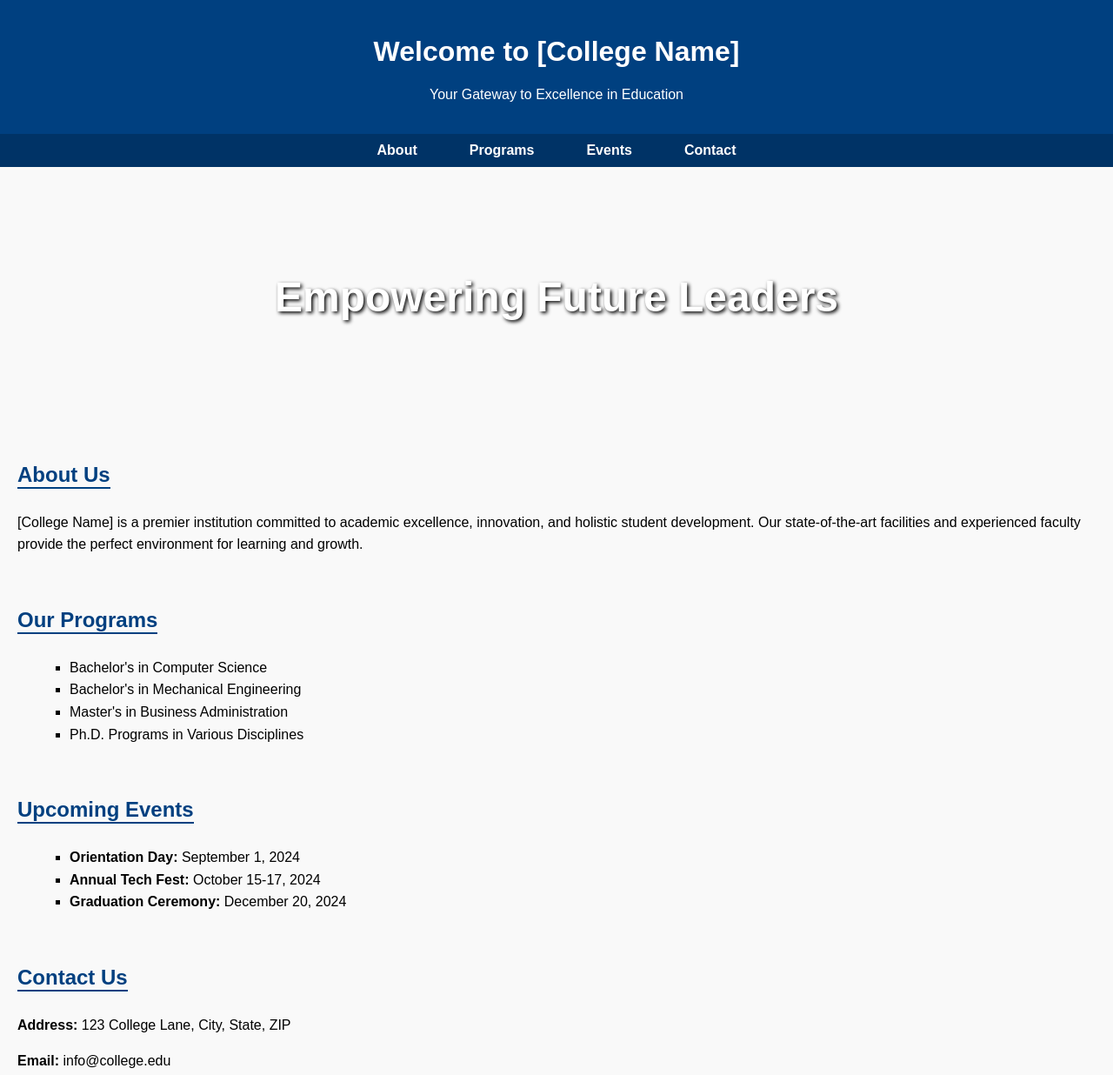
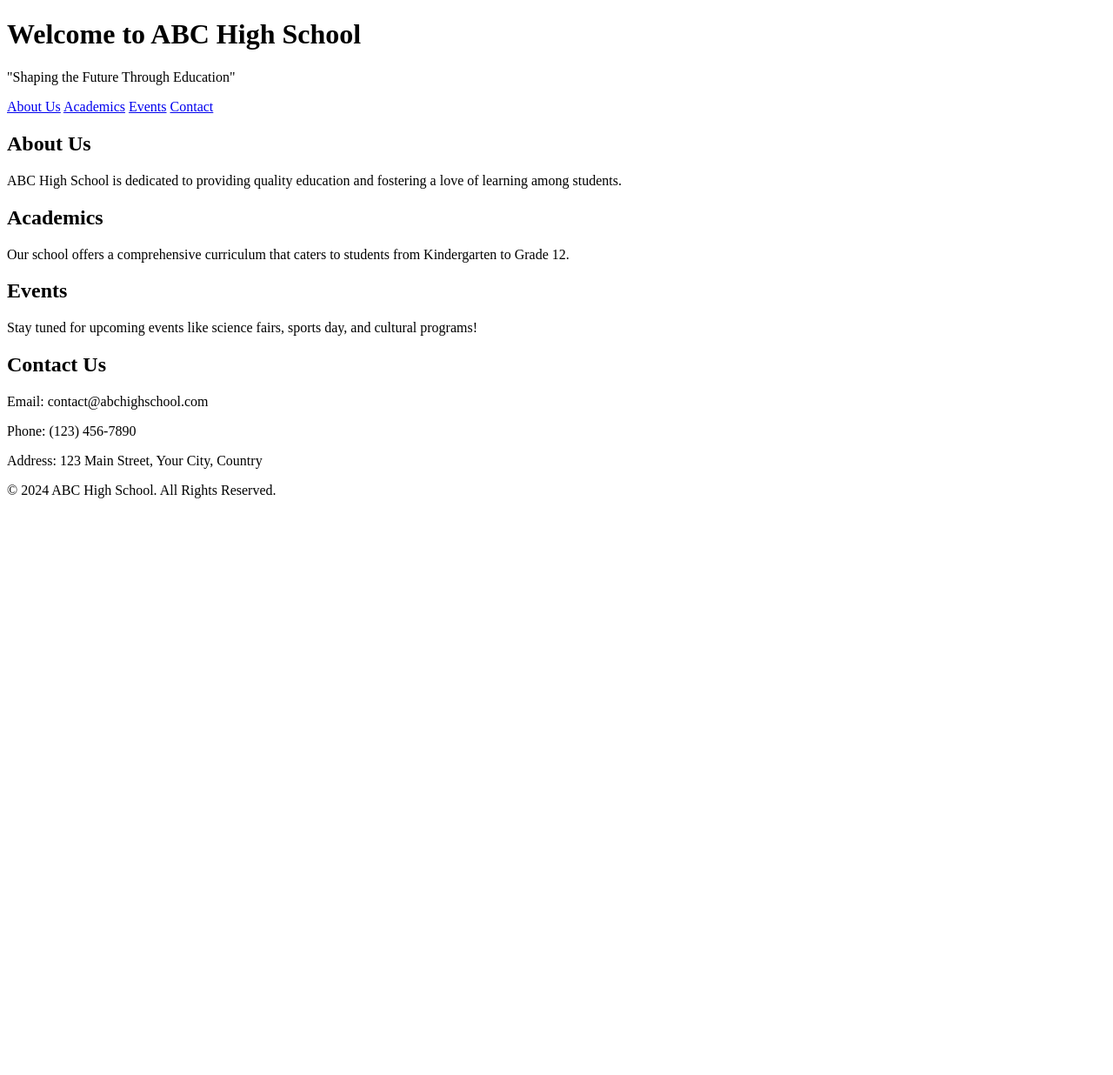
Before and after one commit to kajal-2004/ICP-WORKSHOP-PROJECT, a website: page index.html in a window 1280 px wide. Shown: the top 1236 px of the page at 87% size. After the commit the page ends 800 px from the top, so only its background shows below. Drawn offline with Linux system fonts and the light colour scheme.

Commit message:
Update index.html

```diff
--- a/index.html
+++ b/index.html
@@ -1,152 +1,46 @@
 <!DOCTYPE html>
 <html lang="en">
-
 <head>
     <meta charset="UTF-8">
     <meta name="viewport" content="width=device-width, initial-scale=1.0">
-    <title>Welcome to College Name</title>
-    <style>
-        body {
-            font-family: Arial, sans-serif;
-            margin: 0;
-            padding: 0;
-            background-color: #f9f9f9;
-        }
-
-        header {
-            background-color: #004080;
-            color: white;
-            text-align: center;
-            padding: 20px 0;
-        }
-
-        nav {
-            background-color: #003366;
-            display: flex;
-            justify-content: center;
-            padding: 10px 0;
-        }
-
-        nav ul {
-            list-style: none;
-            margin: 0;
-            padding: 0;
-            display: flex;
-        }
-
-        nav ul li {
-            margin: 0 15px;
-        }
-
-        nav ul li a {
-            color: white;
-            text-decoration: none;
-            font-weight: bold;
-            padding: 8px 15px;
-            border-radius: 5px;
-        }
-
-        nav ul li a:hover {
-            background-color: #0059b3;
-        }
-
-        .banner {
-            background: url('college-banner.jpg') no-repeat center center/cover;
-            height: 300px;
-            display: flex;
-            align-items: center;
-            justify-content: center;
-            color: white;
-            text-shadow: 2px 2px 4px #000;
-        }
-
-        .banner h1 {
-            font-size: 3rem;
-        }
-
-        .content {
-            padding: 20px;
-        }
-
-        .section {
-            margin-bottom: 40px;
-        }
-
-        .section h2 {
-            color: #004080;
-            margin-bottom: 10px;
-            border-bottom: 2px solid #004080;
-            display: inline-block;
-        }
-
-        .section p, .section ul {
-            font-size: 1rem;
-            line-height: 1.6;
-        }
-
-        .section ul {
-            list-style-type: square;
-            margin-left: 20px;
-        }
-
-        footer {
-            background-color: #003366;
-            color: white;
-            text-align: center;
-            padding: 15px 0;
-            position: relative;
-            bottom: 0;
-            width: 100%;
-        }
-    </style>
+    <title>ABC High School</title>
 </head>
-
 <body>
     <header>
-        <h1>Welcome to [College Name]</h1>
-        <p>Your Gateway to Excellence in Education</p>
+        <h1>Welcome to ABC High School</h1>
+        <p>"Shaping the Future Through Education"</p>
     </header>
 
     <nav>
-        <ul>
-            <li><a href="#about">About</a></li>
-            <li><a href="#programs">Programs</a></li>
-            <li><a href="#events">Events</a></li>
-            <li><a href="#contact">Contact</a></li>
-        </ul>
+        <a href="#about">About Us</a>
+        <a href="#academics">Academics</a>
+        <a href="#events">Events</a>
+        <a href="#contact">Contact</a>
     </nav>
 
-    <div class="banner">
-        <h1>Empowering Future Leaders</h1>
+    <div>
+        <div id="about">
+            <h2>About Us</h2>
+            <p>ABC High School is dedicated to providing quality education and fostering a love of learning among students.</p>
+        </div>
+        <div id="academics">
+            <h2>Academics</h2>
+            <p>Our school offers a comprehensive curriculum that caters to students from Kindergarten to Grade 12.</p>
+        </div>
+        <div id="events">
+            <h2>Events</h2>
+            <p>Stay tuned for upcoming events like science fairs, sports day, and cultural programs!</p>
+        </div>
+        <div id="contact">
+            <h2>Contact Us</h2>
+            <p>Email: contact@abchighschool.com</p>
+            <p>Phone: (123) 456-7890</p>
+            <p>Address: 123 Main Street, Your City, Country</p>
+        </div>
     </div>
 
-    <div class="content">
-        <section class="section" id="about">
-            <h2>About Us</h2>
-            <p>[College Name] is a premier institution committed to academic excellence, innovation, and holistic student development. Our state-of-the-art facilities and experienced faculty provide the perfect environment for learning and growth.</p>
-        </section>
-
-        <section class="section" id="programs">
-            <h2>Our Programs</h2>
-            <ul>
-                <li>Bachelor's in Computer Science</li>
-                <li>Bachelor's in Mechanical Engineering</li>
-                <li>Master's in Business Administration</li>
-                <li>Ph.D. Programs in Various Disciplines</li>
-            </ul>
-        </section>
-
-        <section class="section" id="events">
-            <h2>Upcoming Events</h2>
-            <ul>
-                <li><strong>Orientation Day:</strong> September 1, 2024</li>
-                <li><strong>Annual Tech Fest:</strong> October 15-17, 2024</li>
-                <li><strong>Graduation Ceremony:</strong> December 20, 2024</li>
-            </ul>
-        </section>
-
-        <section class="section" id="contact">
-            <h2>Contact Us</h2>
-            <p><strong>Address:</strong> 123 College Lane, City, State, ZIP</p>
-            <p><strong>Email:</strong> info@college.edu</p>
-            <p><strong>Phone:</strong> +1 (123)
+    <footer>
+        <p>&copy; 2024 ABC High School. All Rights Reserved.</p>
+    </footer>
+</body>
+</html>
```
